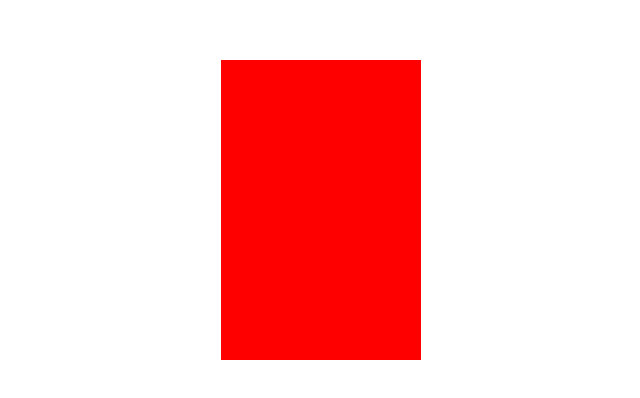
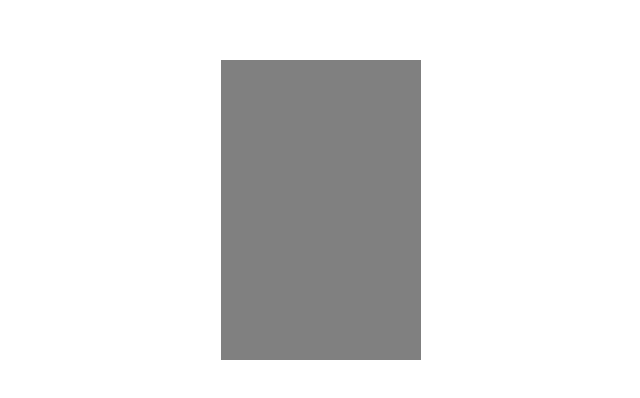
Before and after one commit to Tanushka11/js-practice, a plain HTML site: page index.html in a window 1280 px wide. Shown: the part 190-588 px from the top of the page, without its empty margins (319-959 px from the left). Drawn offline with nearby package versions, Linux system fonts and the light colour scheme.

Commit message:
style changes

```diff
--- a/style.css
+++ b/style.css
@@ -16,6 +16,7 @@ html, body{
     transform: translate(-50%,-50%);
     width: 200px;
     height: 300px;
-    background-color: red;
+    background-color: rgb(130, 20, 110);
+    background-color: grey;
 
 }
```
